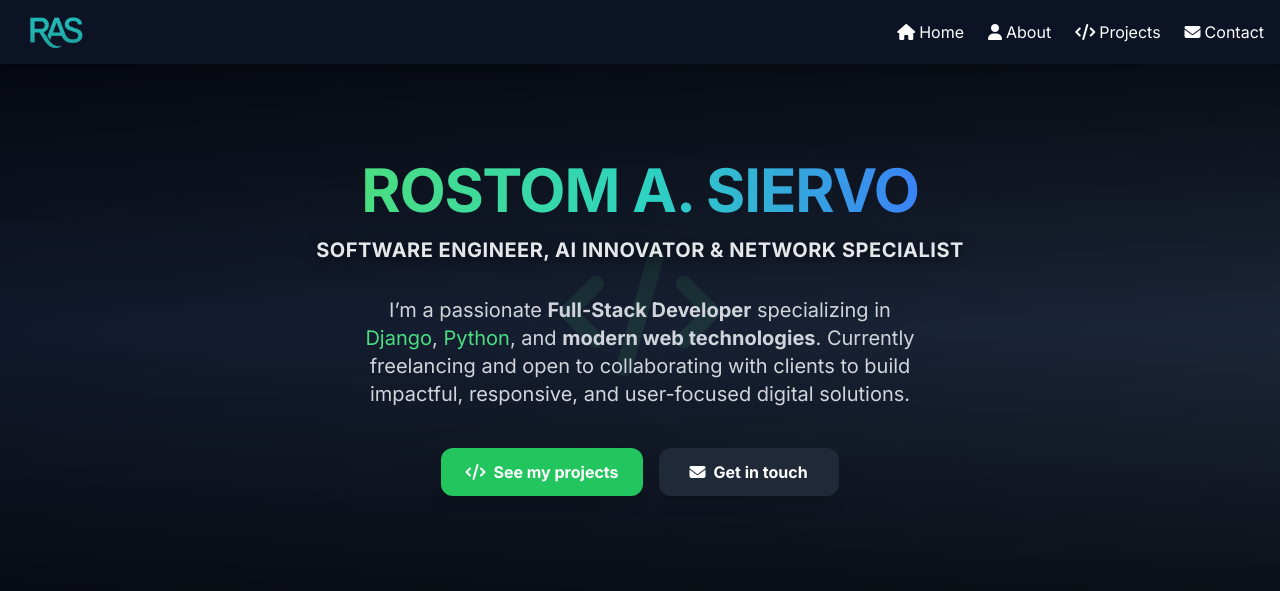
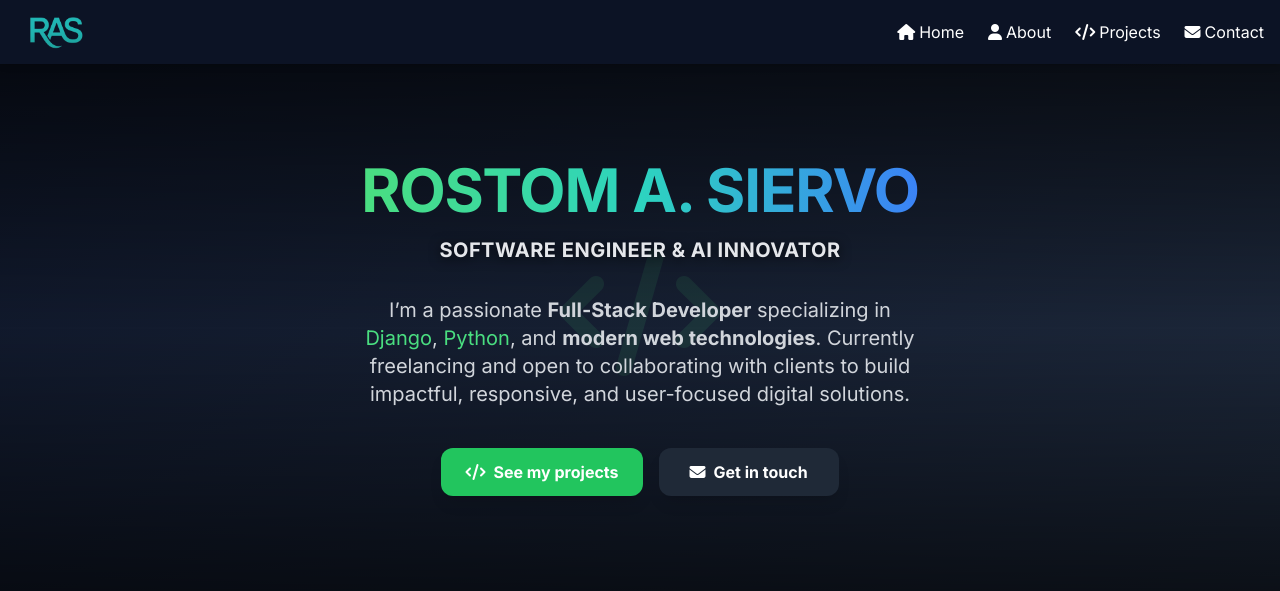
Before and after one commit to RSiervo/Portfolio-Dot-Dev, a Django app: page / in a window 1280 px wide. Shown: the top 591 px of the page. Run offline with Django 4.2, Linux system fonts and the light colour scheme; some libraries are stand-ins or nearby versions.

```diff
--- a/portfolio/templates/portfolio/index.html
+++ b/portfolio/templates/portfolio/index.html
@@ -25,7 +25,7 @@
                 text-gray-200 animate__animated animate__fadeInUp
                 drop-shadow-[0_2px_6px_rgba(0,0,0,0.7)]
                 whitespace-nowrap">
-        Software Engineer, AI Innovator & Network Specialist
+        Software Engineer & AI Innovator
       </p>
 
       <!-- DESCRIPTION -->
```
